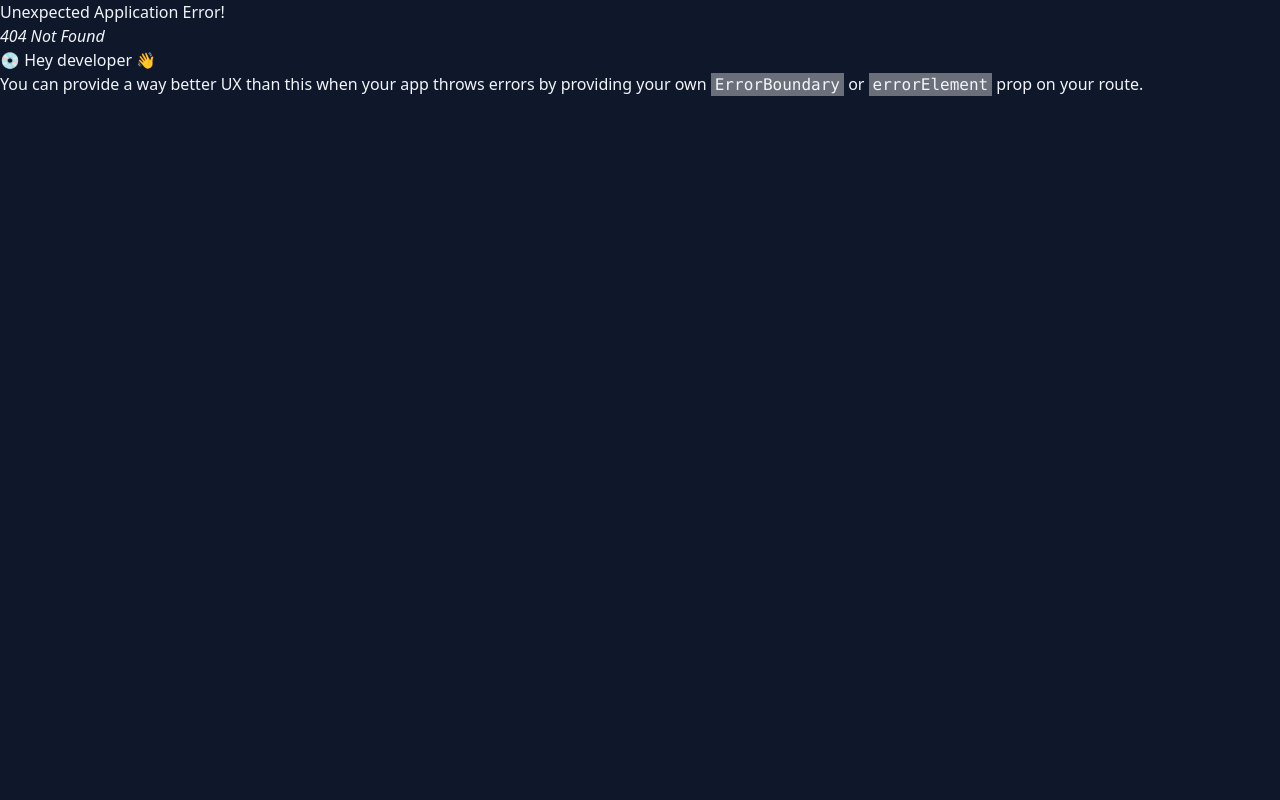
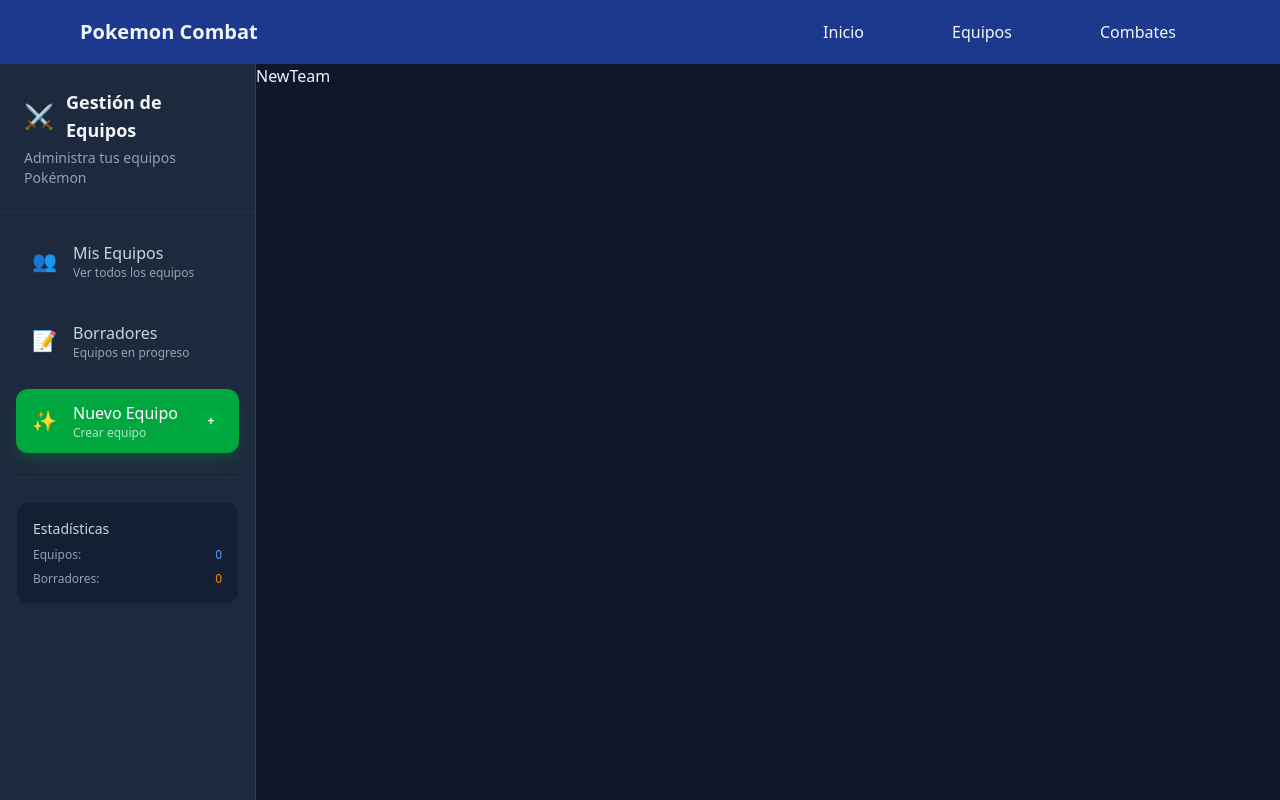
Before and after one commit to JulioCesar97DB/pokemon, a React (Vite) app: page /teams/new in a window 1280 px wide. Before the commit this address had no page. Built offline with nearby package versions, Linux system fonts and the light colour scheme.

Commit message:
feat: add TeamsSidebar component and implement Teams layout with routing for Teams, Drafts, and New Team pages

```diff
--- /dev/null
+++ b/src/components/ui/TeamsSidebar.jsx
@@ -0,0 +1,94 @@
+import { NavLink } from "react-router";
+
+export const TeamsSidebar = () => {
+  return (
+    <div className="w-64 bg-slate-800 border-r border-slate-700 flex flex-col">
+      <div className="p-6 border-b border-slate-700/50">
+        <h2 className="text-lg font-bold text-slate-100 flex items-center gap-3">
+          <span className="text-2xl">⚔️</span>
+          Gestión de Equipos
+        </h2>
+        <p className="text-sm text-slate-400 mt-1">
+          Administra tus equipos Pokémon
+        </p>
+      </div>
+
+      <nav className="flex-1 p-4">
+        <div className="space-y-4">
+          <NavLink
+            to="/teams"
+            end
+            className={({ isActive }) =>
+              `w-full flex items-center gap-4 px-4 py-3 rounded-xl transition-all duration-200 group ${
+                isActive
+                  ? "bg-blue-600 text-white shadow-lg shadow-blue-600/20"
+                  : "text-slate-300 hover:text-white hover:bg-slate-700/50"
+              }`
+            }
+          >
+            <span className="text-xl">👥</span>
+            <div className="flex-1">
+              <div className="font-medium">Mis Equipos</div>
+              <div className="text-xs opacity-70">Ver todos los equipos</div>
+            </div>
+          </NavLink>
+
+          <NavLink
+            to="/teams/drafts"
+            className={({ isActive }) =>
+              `w-full flex items-center gap-4 px-4 py-3 rounded-xl transition-all duration-200 group ${
+                isActive
+                  ? "bg-orange-600 text-white shadow-lg shadow-orange-600/20"
+                  : "text-slate-300 hover:text-white hover:bg-slate-700/50"
+              }`
+            }
+          >
+            <span className="text-xl">📝</span>
+            <div className="flex-1">
+              <div className="font-medium">Borradores</div>
+              <div className="text-xs opacity-70">Equipos en progreso</div>
+            </div>
+          </NavLink>
+
+          <NavLink
+            to="/teams/new"
+            className={({ isActive }) =>
+              `w-full flex items-center gap-4 px-4 py-3 rounded-xl transition-all duration-200 group ${
+                isActive
+                  ? "bg-green-600 text-white shadow-lg shadow-green-600/20"
+                  : "text-slate-300 hover:text-white hover:bg-green-700/30 hover:shadow-md"
+              }`
+            }
+          >
+            <span className="text-xl">✨</span>
+            <div className="flex-1">
+              <div className="font-medium">Nuevo Equipo</div>
+              <div className="text-xs opacity-70">Crear equipo</div>
+            </div>
+            <div className="w-6 h-6 rounded-full bg-green-500/20 flex items-center justify-center group-hover:bg-green-500/30 transition-colors">
+              <span className="text-xs font-bold">+</span>
+            </div>
+          </NavLink>
+        </div>
+
+        <div className="my-6 border-t border-slate-700/50"></div>
+
+        <div className="bg-slate-900/50 rounded-xl p-4 border border-slate-700/30">
+          <div className="text-sm font-medium text-slate-300 mb-2">
+            Estadísticas
+          </div>
+          <div className="space-y-2 text-xs text-slate-400">
+            <div className="flex justify-between">
+              <span>Equipos:</span>
+              <span className="text-blue-400 font-medium">0</span>
+            </div>
+            <div className="flex justify-between">
+              <span>Borradores:</span>
+              <span className="text-orange-400 font-medium">0</span>
+            </div>
+          </div>
+        </div>
+      </nav>
+    </div>
+  );
+};
--- a/src/layouts/TeamsLayout.jsx
+++ b/src/layouts/TeamsLayout.jsx
@@ -1,11 +1,14 @@
 import React from "react";
 import { Outlet } from "react-router-dom";
+import { TeamsSidebar } from "../components/ui/TeamsSidebar";
 
 export const TeamsLayout = () => {
   return (
-    <div>
-      TeamsLayout
-      <Outlet />
+    <div className="flex w-full h-full">
+      <TeamsSidebar />
+      <div className="flex-1 flex flex-col">
+        <Outlet />
+      </div>
     </div>
   );
 };
--- /dev/null
+++ b/src/pages/Teams/DraftsPage.jsx
@@ -0,0 +1,7 @@
+import React from 'react'
+
+export const DraftsPage = () => {
+  return (
+    <div>DraftsPage</div>
+  )
+}
--- /dev/null
+++ b/src/pages/Teams/NewTeam.jsx
@@ -0,0 +1,7 @@
+import React from 'react'
+
+export const NewTeam = () => {
+  return (
+    <div>NewTeam</div>
+  )
+}
--- a/src/router/router.js
+++ b/src/router/router.js
@@ -2,9 +2,11 @@
 import Root from "../Root";
 import { MainLayout } from "../layouts/MainLayout";
 import { HomePage } from "../pages/HomePage";
-import { TeamsPage } from "../pages/TeamsPage";
+import { TeamsPage } from "../pages/Teams/TeamsPage";
 import { TeamsLayout } from "../layouts/TeamsLayout";
 import { CombatPage } from "../pages/CombatPage";
+import { DraftsPage } from "../pages/Teams/DraftsPage";
+import { NewTeam } from "../pages/Teams/NewTeam";
 
 
 export const router = createBrowserRouter([
@@ -26,6 +28,14 @@
                             {
                                 index: true,
                                 Component: TeamsPage
+                            },
+                            {
+                                path: "drafts",
+                                Component: DraftsPage
+                            },
+                            {
+                                path: "new",
+                                Component: NewTeam
                             }
                         ]
                     },
```
Also changed, not shown: src/pages/Teams/TeamsPage.jsx (renamed from src/pages/TeamsPage.jsx).
